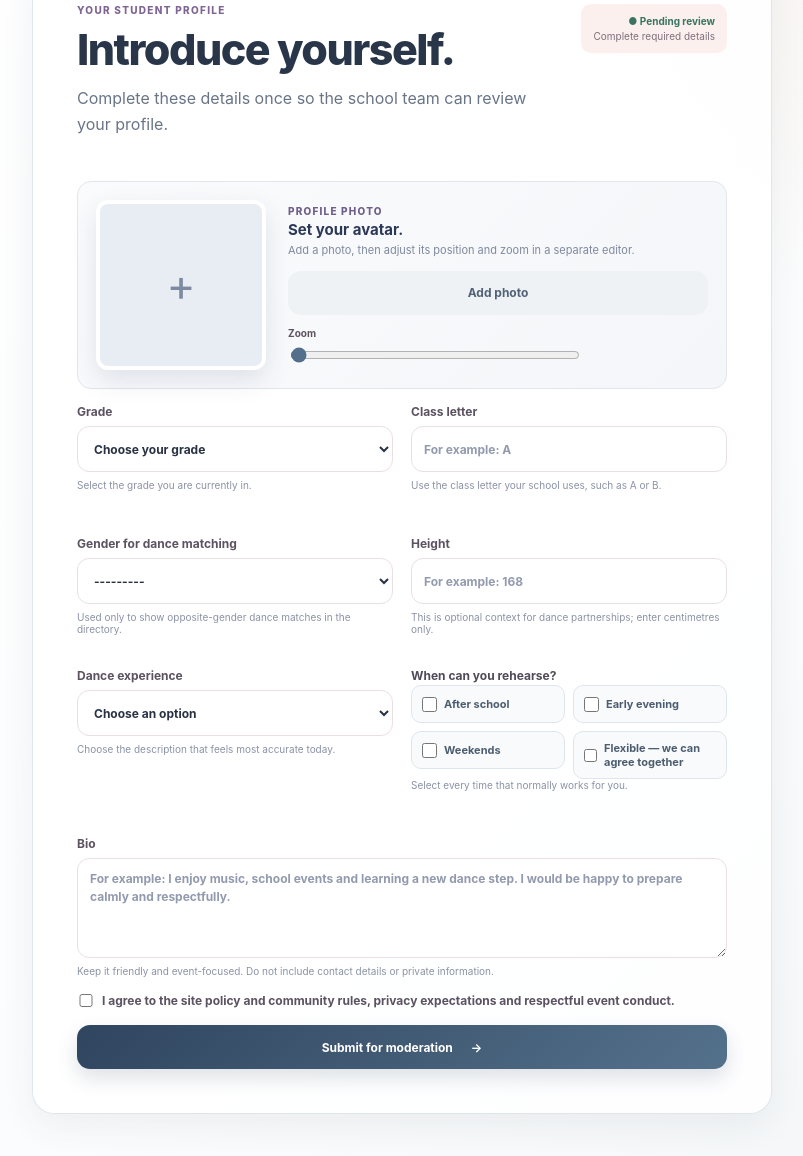
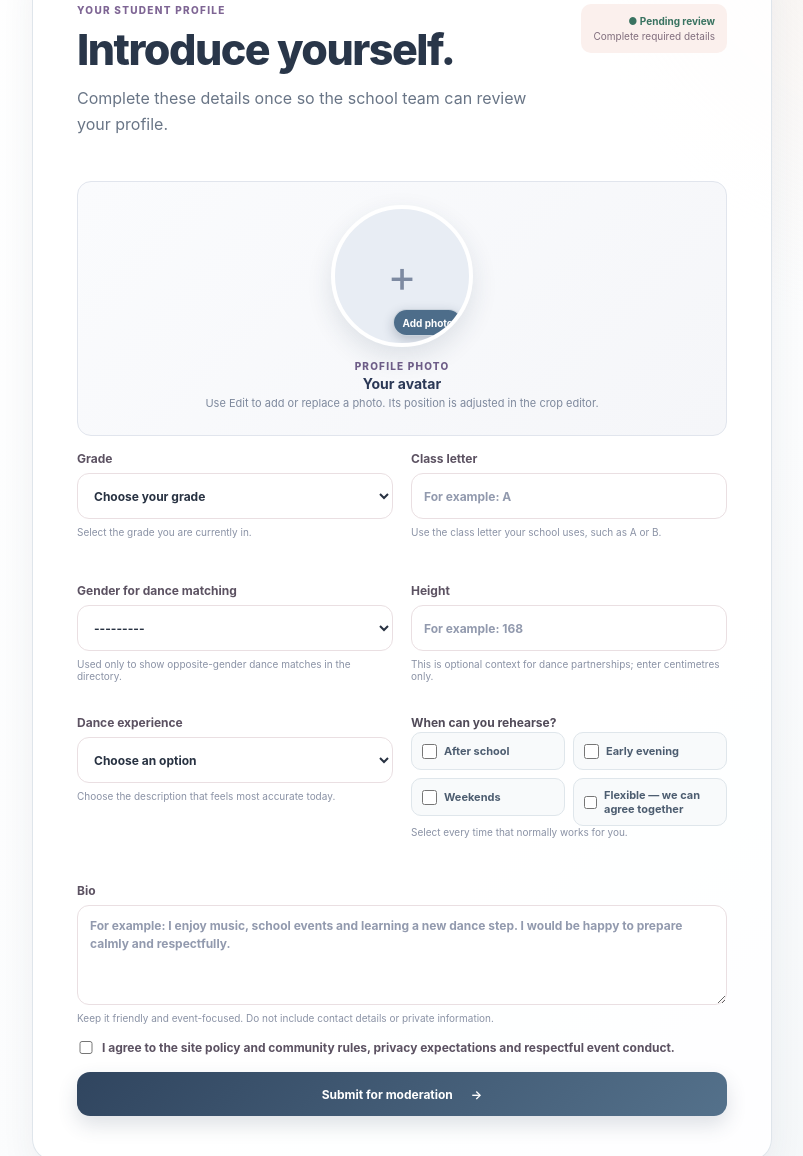
Before and after one commit to spideynyc228-star/Dream-ball, a Django app: page /students/profile/ in a window 1280 px wide. Shown: the part 165-1321 px from the top of the page, without its empty margins (238-1041 px from the left). Run offline with Django 5.2, Linux system fonts and the light colour scheme; the visitor is signed in with stand-in values (Sample User, id 1); data comes from the database, SQL or seed files in the repository; data that the repository does not hold is empty.

Commit message:
Simplify avatar controls in profile form

```diff
--- a/static/app.js
+++ b/static/app.js
@@ -4,16 +4,16 @@ document.addEventListener("DOMContentLoaded", () => {
     const editor = document.querySelector("[data-avatar-editor]");
     const preview = document.querySelector("#photo-preview");
     const placeholder = document.querySelector("#photo-placeholder");
-    const sliders = document.querySelector("[data-photo-sliders]");
     const cropModal = document.querySelector("[data-avatar-crop-modal]");
     const cropStage = document.querySelector("[data-avatar-crop-stage]");
     const cropPreview = document.querySelector("[data-avatar-crop-preview]");
     const cropZoom = document.querySelector("[data-avatar-crop-zoom]");
+    if (cropZoom) cropZoom.value = document.querySelector("#id_photo_scale")?.value || "100";
     document.querySelector("[data-avatar-select]")?.addEventListener("click", () => photoInput.click());
     const controls = {
       x: document.querySelector("[data-photo-x]"),
       y: document.querySelector("[data-photo-y]"),
-      scale: document.querySelector("[data-photo-scale]"),
+      scale: cropZoom,
       hiddenX: document.querySelector("#id_photo_position_x"),
       hiddenY: document.querySelector("#id_photo_position_y"),
       hiddenScale: document.querySelector("#id_photo_scale"),
@@ -34,11 +34,6 @@ document.addEventListener("DOMContentLoaded", () => {
       cropPreview.style.setProperty("--photo-scale", controls.scale.value);
     };
     controls.scale?.addEventListener("input", () => { updatePhotoFrame(); updateCropFrame(); });
-    cropZoom?.addEventListener("input", () => {
-      if (controls.scale) controls.scale.value = cropZoom.value;
-      updatePhotoFrame();
-      updateCropFrame();
-    });
     let dragState = null;
     cropStage?.addEventListener("pointerdown", (event) => {
       if (!cropPreview?.src || !controls.x || !controls.y) return;
@@ -89,7 +84,6 @@ document.addEventListener("DOMContentLoaded", () => {
         preview.hidden = false;
       }
       if (controls.scale && Number(controls.scale.value) <= 100) controls.scale.value = "125";
-      if (sliders) sliders.hidden = false;
       if (editor) editor.classList.add("has-photo");
       updatePhotoFrame();
       openCropModal();
--- a/static/style.css
+++ b/static/style.css
@@ -116,23 +116,23 @@ input:focus, textarea:focus, select:focus { border-color: #7182b2; background: #
 .agreement { grid-template-columns: 18px 1fr !important; align-items: start; line-height: 1.5; }
 .agreement input { min-height: auto; margin: 2px 0 0; }
 .moderation-warning { padding: 12px; border-radius: 8px; background: #fff6de; color: #745c21; font-size: 11px; line-height: 1.45; }
-.avatar-editor { display:grid; grid-template-columns:170px 1fr; gap:22px; align-items:center; padding:18px; border:1px solid #e1e5ed; border-radius:14px; background:linear-gradient(135deg,#fafbfd,#f5f6f9); }
-.avatar-editor-preview { width:170px; aspect-ratio:1; display:grid; place-items:center; overflow:hidden; border:4px solid #fff; border-radius:12px; background:#e8edf4; box-shadow:0 10px 26px rgba(37,54,85,.12); cursor:grab; touch-action:none; user-select:none; }
-.avatar-editor-preview:active { cursor:grabbing; }
+.avatar-editor { display:grid; justify-items:center; gap:13px; padding:23px 18px; border:1px solid #e1e5ed; border-radius:14px; background:linear-gradient(135deg,#fafbfd,#f5f6f9); text-align:center; }
+.avatar-editor-preview { position:relative; width:142px; aspect-ratio:1; display:grid; place-items:center; overflow:hidden; border:4px solid #fff; border-radius:50%; background:#e8edf4; box-shadow:0 10px 26px rgba(37,54,85,.12); user-select:none; }
 .avatar-editor-preview[hidden], .avatar-editor-preview [hidden] { display:none !important; }
 .avatar-editor-preview img { width:100%; height:100%; pointer-events:none; object-fit:cover; object-position:center; transform:translate(calc(50% - var(--photo-x,50%)),calc(50% - var(--photo-y,50%))) scale(calc(var(--photo-scale,100) / 100)); transform-origin:center; }
 .avatar-editor-preview #photo-placeholder { width:100%; height:100%; border-radius:0; background:transparent; color:#7d8aa1; font-size:44px; }
 .avatar-editor-preview input[type="file"] { position:absolute; width:1px; height:1px; opacity:0; pointer-events:none; }
-.avatar-editor-controls { display:grid; gap:12px; }
+.avatar-edit-button { position:absolute; z-index:2; right:7px; bottom:7px; min-height:27px; padding:5px 8px; border:1px solid rgba(255,255,255,.7); border-radius:999px; background:#4d6d8a; color:#fff; box-shadow:0 4px 12px rgba(25,43,68,.24); font:700 10px "DM Sans",sans-serif; cursor:pointer; }
+.avatar-editor-controls { display:grid; gap:4px; }
 .avatar-editor-controls p { margin:0 0 3px; color:#6f5e89; font-size:10px; font-weight:800; letter-spacing:.12em; text-transform:uppercase; }
-.avatar-editor-controls b { display:block; color:#2b3856; font-size:15px; }
+.avatar-editor-controls b { display:block; color:#2b3856; font-size:14px; }
 .avatar-editor-controls small { display:block; margin-top:4px; color:#7e899d; font-size:11px; line-height:1.45; }
 .photo-upload-button { width:max-content; display:inline-flex !important; align-items:center; padding:10px 13px; border-radius:9px; background:#4d6d8a; color:#fff !important; cursor:pointer; font-size:12px !important; }
 .photo-upload-button input { position:absolute; width:1px; height:1px; opacity:0; pointer-events:none; }
 .photo-sliders { display:grid; max-width:290px; gap:10px; }
 .photo-sliders label { display:grid; gap:5px; color:#5f6b81; font-size:10px; font-weight:700; }
 .photo-sliders input { min-height:0; padding:0; accent-color:#536f8b; }
-@media (max-width:600px) { .avatar-editor { grid-template-columns:1fr; }.avatar-editor-preview { margin:auto; }.photo-sliders { grid-template-columns:1fr; } }
+@media (max-width:600px) { .avatar-editor-preview { margin:auto; }.photo-sliders { grid-template-columns:1fr; } }
 .avatar-crop-modal { position:fixed; z-index:100; inset:0; display:grid; place-items:center; padding:22px; background:rgba(25,35,57,.52); backdrop-filter:blur(5px); }.avatar-crop-modal[hidden] { display:none !important; }
 .avatar-crop-dialog { width:min(100%,470px); padding:28px; border-radius:18px; background:#fff; box-shadow:0 24px 70px rgba(23,34,58,.28); }
 .avatar-crop-dialog h2 { margin:7px 0; color:#263554; font-size:28px; letter-spacing:-.04em; }.avatar-crop-dialog>p:not(.eyebrow) { margin:0 0 19px; color:#748096; font-size:13px; line-height:1.55; }
--- a/templates/base.html
+++ b/templates/base.html
@@ -6,8 +6,8 @@
   <meta name="viewport" content="width=device-width, initial-scale=1">
   <meta name="description" content="Dream Ball is a secure, invitation-only platform for school event coordination.">
   <title>{% block title %}Dream Ball · Safe Student Event Coordination{% endblock %}</title>
-  <link rel="stylesheet" href="{% static 'style.css' %}?v=telegram-avatar-editor-13">
-  <script src="{% static 'app.js' %}?v=telegram-avatar-editor-13" defer></script>
+  <link rel="stylesheet" href="{% static 'style.css' %}?v=avatar-form-clean-14">
+  <script src="{% static 'app.js' %}?v=avatar-form-clean-14" defer></script>
 </head>
 <body class="{% block body_class %}{% endblock %}">
   {% block header %}
--- a/templates/students/profile.html
+++ b/templates/students/profile.html
@@ -18,15 +18,12 @@
         <div class="avatar-editor-preview" aria-label="Profile photo preview">
           {% if profile.photo %}<img id="photo-preview" src="{{ profile.photo.url }}" alt="Your profile photo" style="--photo-x:{{ profile.photo_position_x }}%;--photo-y:{{ profile.photo_position_y }}%;--photo-scale:{{ profile.photo_scale }};">{% else %}<span id="photo-placeholder">+</span><img id="photo-preview" hidden alt="Selected profile photo">{% endif %}
           {{ form.photo }}
+          <button class="avatar-edit-button" type="button" data-avatar-select>{% if profile.photo %}Edit{% else %}Add photo{% endif %}</button>
         </div>
         <div class="avatar-editor-controls">
-          <div><p class="field-label">Profile photo</p><b>Set your avatar.</b><small>Add a photo, then adjust its position and zoom in a separate editor.</small></div>
-          <button class="button button-secondary avatar-select-button" type="button" data-avatar-select>Add photo</button>
-          <div class="photo-sliders" {% if not profile.photo %}hidden{% endif %} data-photo-sliders>
-            <label>Zoom <input type="range" min="100" max="160" value="{{ form.photo_scale.value|default:100 }}" data-photo-scale></label>
-            <input type="hidden" value="{{ form.photo_position_x.value|default:50 }}" data-photo-x>
-            <input type="hidden" value="{{ form.photo_position_y.value|default:50 }}" data-photo-y>
-          </div>
+          <div><p class="field-label">Profile photo</p><b>Your avatar</b><small>Use Edit to add or replace a photo. Its position is adjusted in the crop editor.</small></div>
+          <input type="hidden" value="{{ form.photo_position_x.value|default:50 }}" data-photo-x>
+          <input type="hidden" value="{{ form.photo_position_y.value|default:50 }}" data-photo-y>
           {{ form.photo_position_x }}{{ form.photo_position_y }}{{ form.photo_scale }}
         </div>
       </section>
```
